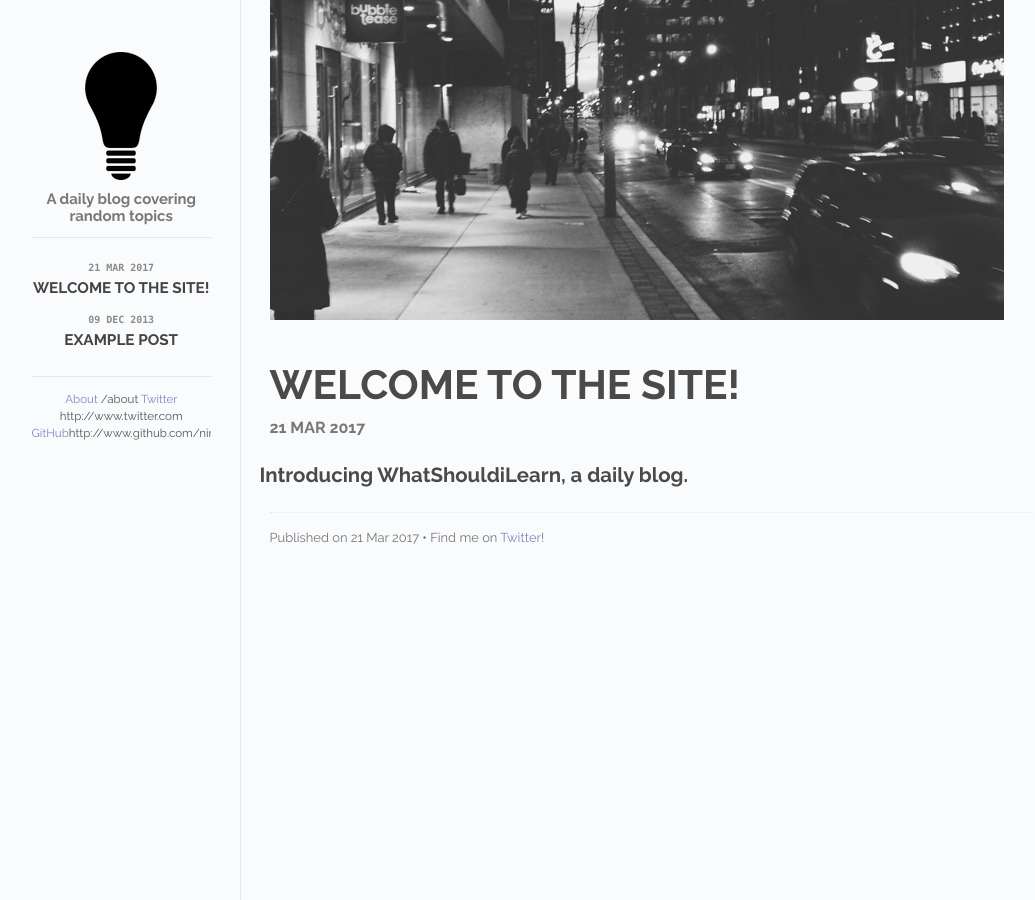
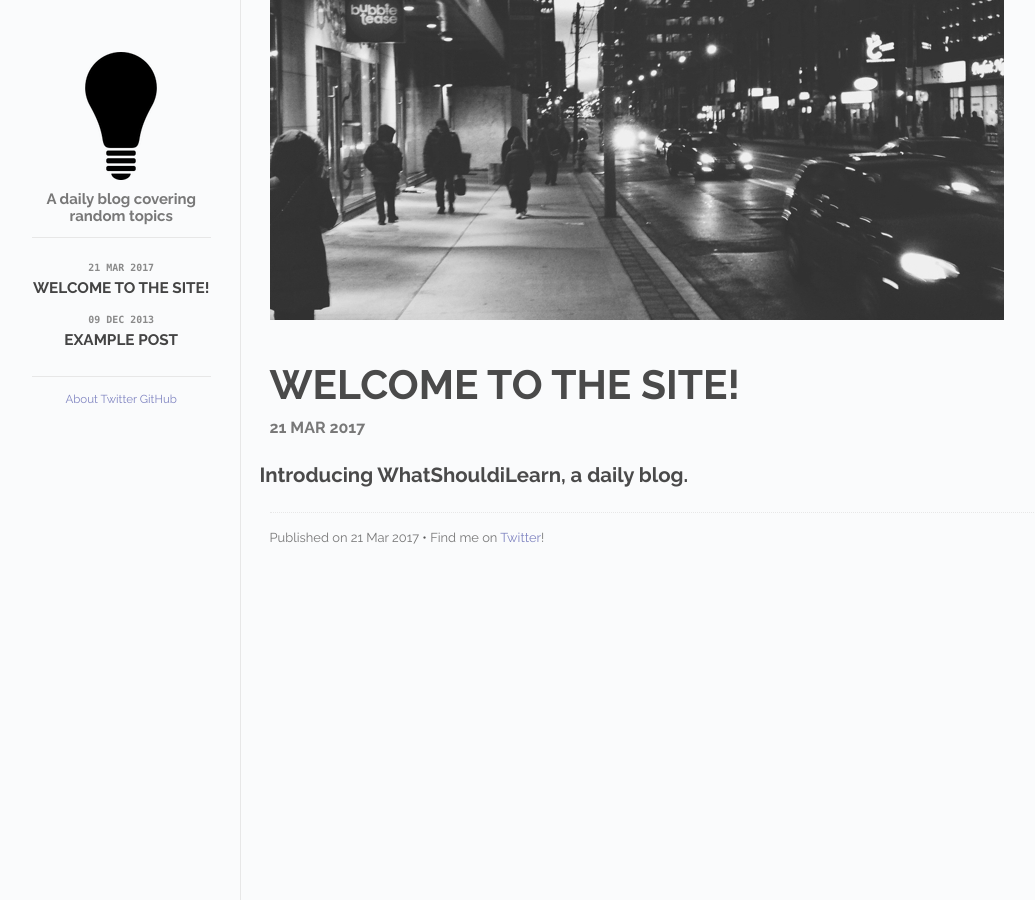
Before and after one commit to KayleKaupanger/whatshouldilearn.today, a Jekyll site: the page built from index.html, in a window 1280 px wide. Shown: the whole page, without its empty margins (118-1153 px from the left). Built offline with Jekyll 4.4.1, drawn with Linux system fonts in a browser that asks for light colours.

Commit message:
Update default.html

```diff
--- a/_layouts/default.html
+++ b/_layouts/default.html
@@ -40,9 +40,9 @@
         </div>
         <div class="footer">
           <span id="footer-links">
-            <a href="" class="footer-link">About</a> <span class="separator">/about</span>
-            <a href="" class="footer-link">Twitter</a> <span class="separator">http://www.twitter.com</span>
-            <a href="" class="footer-link">GitHub</a><span class="separator">http://www.github.com/nirholas</span>
+            <a href="" class="footer-link">About</a> <span class="separator"></span>
+            <a href="" class="footer-link">Twitter</a> <span class="separator"></span>
+            <a href="" class="footer-link">GitHub</a><span class="separator"></span>
           </span>
         </div>
       </div>
```
